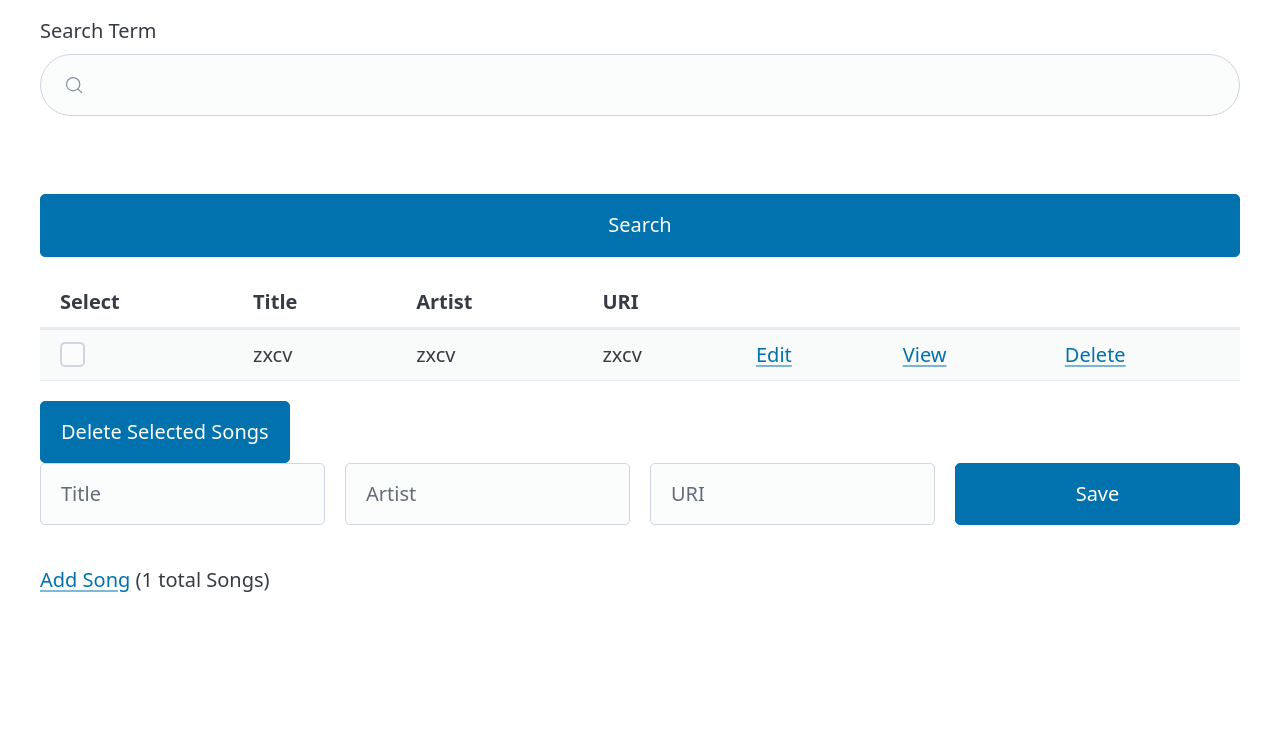
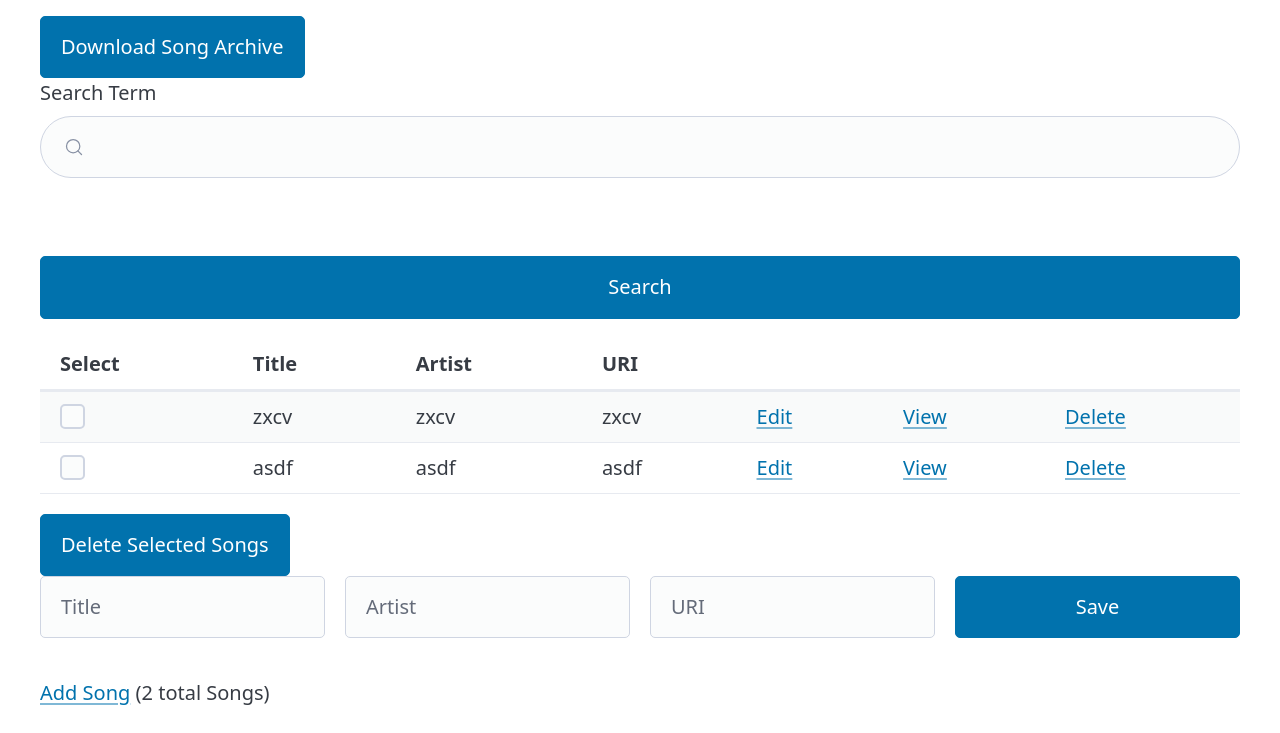
Before and after one commit to tmrotz/music-voting, a Flask app: page /songs in a window 1280 px wide. Shown: the part 69-802 px from the top of the page. Before the commit the page ends 661 px from the top, so only its background shows below. Run offline with Flask 3, Linux system fonts and the light colour scheme; some libraries are stand-ins or nearby versions.

Commit message:
Archive feature complete

```diff
--- a/app.py
+++ b/app.py
@@ -1,6 +1,8 @@
-from flask import Flask, flash, redirect, render_template, request
+from flask import Flask, flash, redirect, render_template, request, send_file
+import archiver
 from songs_model import Song
 import spotify
+from archiver import Archiver
 
 Song.load_db()
 
@@ -24,7 +26,7 @@ def songs():
             return render_template("songs/rows.html", songs=songs_set, page=page)
     else:
         songs_set = Song.all(page)
-    return render_template("songs/index.html", songs=songs_set, page=page)
+    return render_template("songs/index.html", songs=songs_set, page=page, archiver=Archiver.get())
 
 @app.route("/songs", methods=['DELETE'])
 def songs_delete_all():
@@ -100,3 +102,28 @@ def songs_uri_get(song_id=0):
     s.uri = request.args.get('uri')
     s.validate()
     return s.errors.get('uri') or ''
+
+@app.route("/songs/archive", methods=["POST"])
+def start_archive():
+    archiver = Archiver.get()
+    archiver.run()
+    return render_template("archive_ui.html", archiver=archiver)
+
+
+@app.route("/songs/archive", methods=["GET"])
+def archive_status():
+    archiver = Archiver.get()
+    return render_template("archive_ui.html", archiver=archiver)
+
+
+@app.route("/songs/archive/file", methods=["GET"])
+def archive_content():
+    archiver = Archiver.get()
+    return send_file(archiver.archive_file(), "archive.json", as_attachment=True)
+
+
+@app.route("/songs/archive", methods=["DELETE"])
+def reset_archive():
+    archiver = Archiver.get()
+    archiver.reset()
+    return render_template("archive_ui.html", archiver=archiver)
--- a/songs.json
+++ b/songs.json
@@ -5,5 +5,12 @@
     "artist": "zxcv",
     "uri": "zxcv",
     "errors": {}
+  },
+  {
+    "id": 11,
+    "title": "asdf",
+    "artist": "asdf",
+    "uri": "asdf",
+    "errors": {}
   }
 ]
--- a/static/style.css
+++ b/static/style.css
@@ -2,3 +2,25 @@ tr.htmx-swapping {
     opacity: 0;
     transition: opacity 1s ease-out;
 }
+
+.progress {
+    height: 20px;
+    margin-bottom: 20px;
+    overflow: hidden;
+    background-color: #f5f5f5;
+    border-radius: 4px;
+    box-shadow: inset 0 1px 2px rgba(0,0,0,.1);
+}
+
+.progress-bar {
+    float: left;
+    width: 0%;
+    height: 100%;
+    font-size: 12px;
+    line-height: 20px;
+    color: #fff;
+    text-align: center;
+    background-color: #337ab7;
+    box-shadow: inset 0 -1px 0 rgba(0,0,0,.15);
+    transition: width .6s ease;
+}
--- /dev/null
+++ b/templates/archive_ui.html
@@ -0,0 +1,18 @@
+<div id="archive-ui" hx-target="this" hx-swap="outerHTML">
+    {% if archiver.status() == "Waiting" %}
+    <button hx-post="/songs/archive">Download Song Archive</button>
+    {% elif archiver.status() == "Running" %}
+    <div hx-get="/songs/archive" hx-trigger="load delay:500ms">
+        Creating Archive...
+        <div class="progress">
+            <div id="archive-progress" class="progress-bar" role="progressbar"
+                aria-valuenow="{{ archiver.progress() * 100 }}" style="width: {{ archiver.progress() * 100 }}%;"></div>
+        </div>
+    </div>
+    {% elif archiver.status() == "Complete" %}
+    <a hx-boost="false" href="songs/archive/file">
+        Archive Ready! Click here to download. &downarrow;
+    </a>
+    <button hx-delete="/songs/archive">Clear Download</button>
+    {% endif %}
+</div>
--- a/templates/songs/index.html
+++ b/templates/songs/index.html
@@ -1,6 +1,8 @@
 {% extends 'layout.html' %}
 
 {% block content %}
+
+{% include 'archive_ui.html' %}
 
 <form action="/songs" method="get" class="tool-bar">
   <label for="search">Search Term</label>
```
